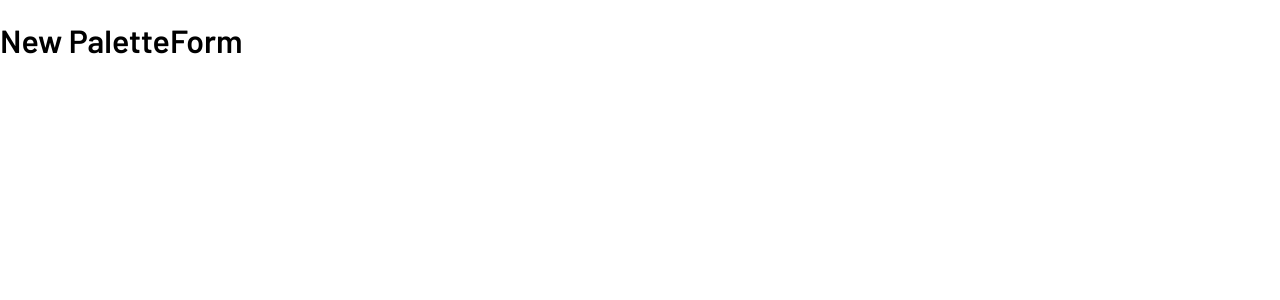
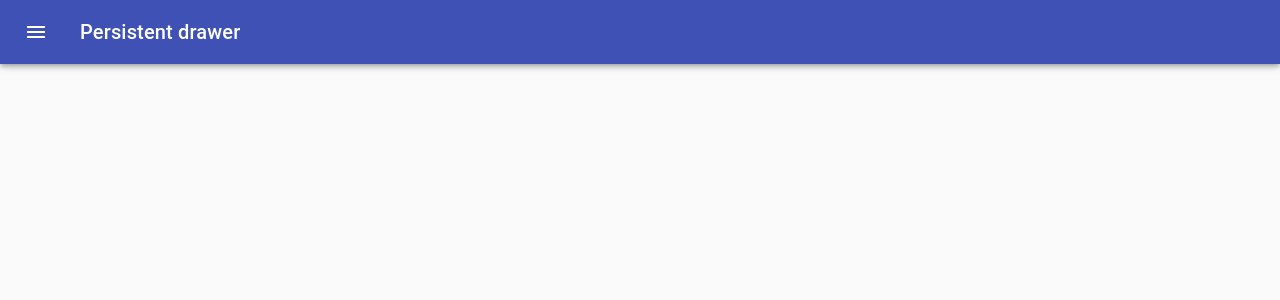
Before and after one commit to logicb0mb/cores-paleta, a React (Create React App) app: page /palette/new in a window 1280 px wide. Shown: the top 300 px of the page. Built offline with nearby package versions, Linux system fonts and the light colour scheme; the HTML template or start-up script is replaced by a standard one.

Commit message:
Added SideBar and ColorPicker

```diff
--- a/package.json
+++ b/package.json
@@ -12,6 +12,7 @@
     "chroma-js": "^2.1.0",
     "rc-slider": "^9.2.4",
     "react": "^16.13.1",
+    "react-color": "^2.18.0",
     "react-copy-to-clipboard": "^5.0.2",
     "react-dom": "^16.13.1",
     "react-router-dom": "^5.1.2",
--- a/src/components/NewPaletteForm.js
+++ b/src/components/NewPaletteForm.js
@@ -1,13 +1,171 @@
 import React, { Component } from 'react';
+import classNames from 'classnames';
+import Button from '@material-ui/core/Button';
+import { withStyles } from '@material-ui/core/styles';
+import Drawer from '@material-ui/core/Drawer';
+import CssBaseline from '@material-ui/core/CssBaseline';
+import AppBar from '@material-ui/core/AppBar';
+import Toolbar from '@material-ui/core/Toolbar';
+import Typography from '@material-ui/core/Typography';
+import Divider from '@material-ui/core/Divider';
+import IconButton from '@material-ui/core/IconButton';
+import MenuIcon from '@material-ui/icons/Menu';
+import ChevronLeftIcon from '@material-ui/icons/ChevronLeft';
+import ClearAllOutlinedIcon from '@material-ui/icons/ClearAllOutlined';
+import ShuffleIcon from '@material-ui/icons/Shuffle';
+import AddCircleOutlineIcon from '@material-ui/icons/AddCircleOutline';
+import { ChromePicker } from 'react-color';
 
-class NewPaletteForm extends Component {
+const drawerWidth = 400;
+
+const styles = (theme) => ({
+    root: {
+        display: 'flex',
+    },
+    appBar: {
+        transition: theme.transitions.create(['margin', 'width'], {
+            easing: theme.transitions.easing.sharp,
+            duration: theme.transitions.duration.leavingScreen,
+        }),
+    },
+    appBarShift: {
+        width: `calc(100% - ${drawerWidth}px)`,
+        marginLeft: drawerWidth,
+        transition: theme.transitions.create(['margin', 'width'], {
+            easing: theme.transitions.easing.easeOut,
+            duration: theme.transitions.duration.enteringScreen,
+        }),
+    },
+    menuButton: {
+        marginLeft: 12,
+        marginRight: 20,
+    },
+    hide: {
+        display: 'none',
+    },
+    drawer: {
+        width: drawerWidth,
+        flexShrink: 0,
+    },
+    drawerPaper: {
+        width: drawerWidth,
+    },
+    drawerHeader: {
+        display: 'flex',
+        alignItems: 'center',
+        padding: '0 8px',
+        ...theme.mixins.toolbar,
+        justifyContent: 'flex-end',
+    },
+    content: {
+        flexGrow: 1,
+        padding: theme.spacing.unit * 3,
+        transition: theme.transitions.create('margin', {
+            easing: theme.transitions.easing.sharp,
+            duration: theme.transitions.duration.leavingScreen,
+        }),
+        marginLeft: -drawerWidth,
+    },
+    contentShift: {
+        transition: theme.transitions.create('margin', {
+            easing: theme.transitions.easing.easeOut,
+            duration: theme.transitions.duration.enteringScreen,
+        }),
+        marginLeft: 0,
+    },
+});
+
+class NewPaletteForm extends React.Component {
+    state = {
+        open: false,
+    };
+
+    handleDrawerOpen = () => {
+        this.setState({ open: true });
+    };
+
+    handleDrawerClose = () => {
+        this.setState({ open: false });
+    };
+
     render() {
+        const { classes } = this.props;
+        const { open } = this.state;
+
         return (
-            <div>
-                {' '}
-                <h1>New PaletteForm</h1>{' '}
+            <div className={classes.root}>
+                <CssBaseline />
+                <AppBar
+                    position="fixed"
+                    className={classNames(classes.appBar, {
+                        [classes.appBarShift]: open,
+                    })}
+                >
+                    <Toolbar disableGutters={!open}>
+                        <IconButton
+                            color="inherit"
+                            aria-label="Open drawer"
+                            onClick={this.handleDrawerOpen}
+                            className={classNames(
+                                classes.menuButton,
+                                open && classes.hide
+                            )}
+                        >
+                            <MenuIcon />
+                        </IconButton>
+                        <Typography variant="h6" color="inherit" noWrap>
+                            Persistent drawer
+                        </Typography>
+                    </Toolbar>
+                </AppBar>
+                <Drawer
+                    className={classes.drawer}
+                    variant="persistent"
+                    anchor="left"
+                    open={open}
+                    classes={{
+                        paper: classes.drawerPaper,
+                    }}
+                >
+                    <div className={classes.drawerHeader}>
+                        <IconButton onClick={this.handleDrawerClose}>
+                            <ChevronLeftIcon />
+                        </IconButton>
+                    </div>
+                    <Divider />
+                    <Typography variant="h4">
+                        {' '}
+                        Design your own palette{' '}
+                    </Typography>
+                    <div>
+                        <Button variant="contained" color="secondary">
+                            Clear Palette
+                            <ClearAllOutlinedIcon />
+                        </Button>
+                        <Button variant="contained" color="primary">
+                            Random Color
+                            <ShuffleIcon />
+                        </Button>
+                    </div>
+                    <ChromePicker
+                        color="purple"
+                        onChangeComplete={(newColor) => console.log(newColor)}
+                    />{' '}
+                    <Button variant="contained" color="primary">
+                        Add Color
+                        <AddCircleOutlineIcon />
+                    </Button>
+                </Drawer>
+                <main
+                    className={classNames(classes.content, {
+                        [classes.contentShift]: open,
+                    })}
+                >
+                    <div className={classes.drawerHeader} />
+                </main>
             </div>
         );
     }
 }
-export default NewPaletteForm;
+
+export default withStyles(styles, { withTheme: true })(NewPaletteForm);
--- a/src/styles/PaletteListStyles.js
+++ b/src/styles/PaletteListStyles.js
@@ -1,6 +1,6 @@
 export default {
     root: {
-        backgroundColor: 'pink',
+        backgroundColor: '#E52E62',
         height: '100vh',
         display: 'flex',
         alignItems: 'flex-start',
```
Also changed, not shown: 1 other file (tests, documents, lock files or other folders).
